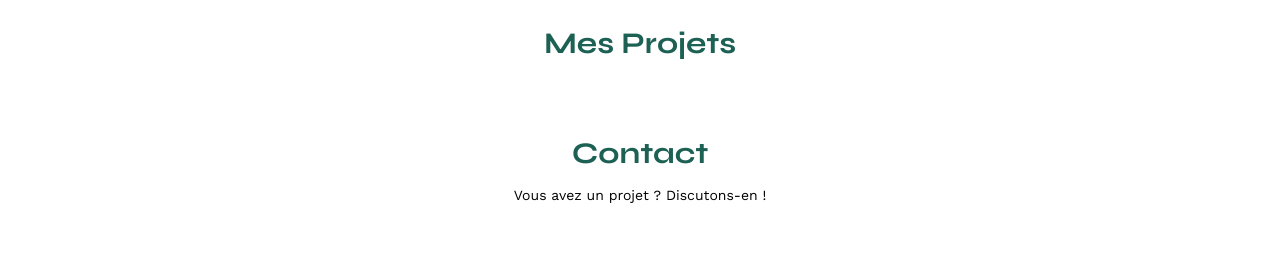
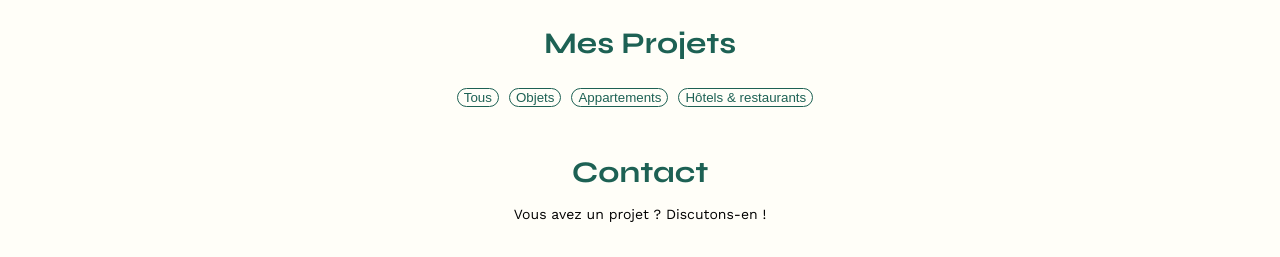
Before and after one commit to Meelowdy/Projet-3-JS, a plain HTML site: page FrontEnd/index.html in a window 1280 px wide. Shown: the part 507-764 px from the top of the page. Drawn offline with nearby package versions, Linux system fonts and the light colour scheme; no server answers.

Commit message:
add filters

```diff
--- a/FrontEnd/assets/style.css
+++ b/FrontEnd/assets/style.css
@@ -52,6 +52,7 @@ body {
 	margin:auto;
 	font-family: 'Work Sans' ;
 	font-size: 14px;
+	background-color: #FFFEF8;
 }
 header {
 	display: flex;
@@ -125,6 +126,25 @@ li:hover {
 	text-align: center;
 	margin-bottom: 1em;
 }
+
+.filterGroup {
+	display: flex;
+	justify-content: center;
+}
+.filterElement {
+	margin-right: 10px;
+
+}
+.filterElemennt:last-child {
+	margin-right: 0;
+}
+.filterButton {
+	border: 1px solid #1D6154;
+	border-radius: 60px;
+	background-color: #FFFEF8;
+	color:#1D6154;
+}
+
 .gallery {
 	width: 100%;
 	display: grid;
--- a/FrontEnd/index.html
+++ b/FrontEnd/index.html
@@ -37,6 +37,22 @@
 	</section>
 	<section id="portfolio">
 		<h2>Mes Projets</h2>
+		<div>
+		<ul class="filterGroup">
+			<li class="filterElement">
+				<button type="button" class="filterButton">Tous</button>
+			</li>
+			<li class="filterElement">
+				<button type="button" class="filterButton">Objets</button>
+			</li>
+			<li class="filterElement">
+				<button type="button" class="filterButton">Appartements</button>
+			</li>
+			<li class="filterElement">
+				<button type="button" class="filterButton">Hôtels & restaurants</button>
+			</li>
+		</ul>
+		</div>
 		<div class="gallery" id="imgProjet"></div>
 	</section>
 	<section id="contact">
--- a/FrontEnd/index.js
+++ b/FrontEnd/index.js
@@ -20,3 +20,4 @@ function getElementAPI (event) {
             }
         })
 };
+getElementAPI()
```
